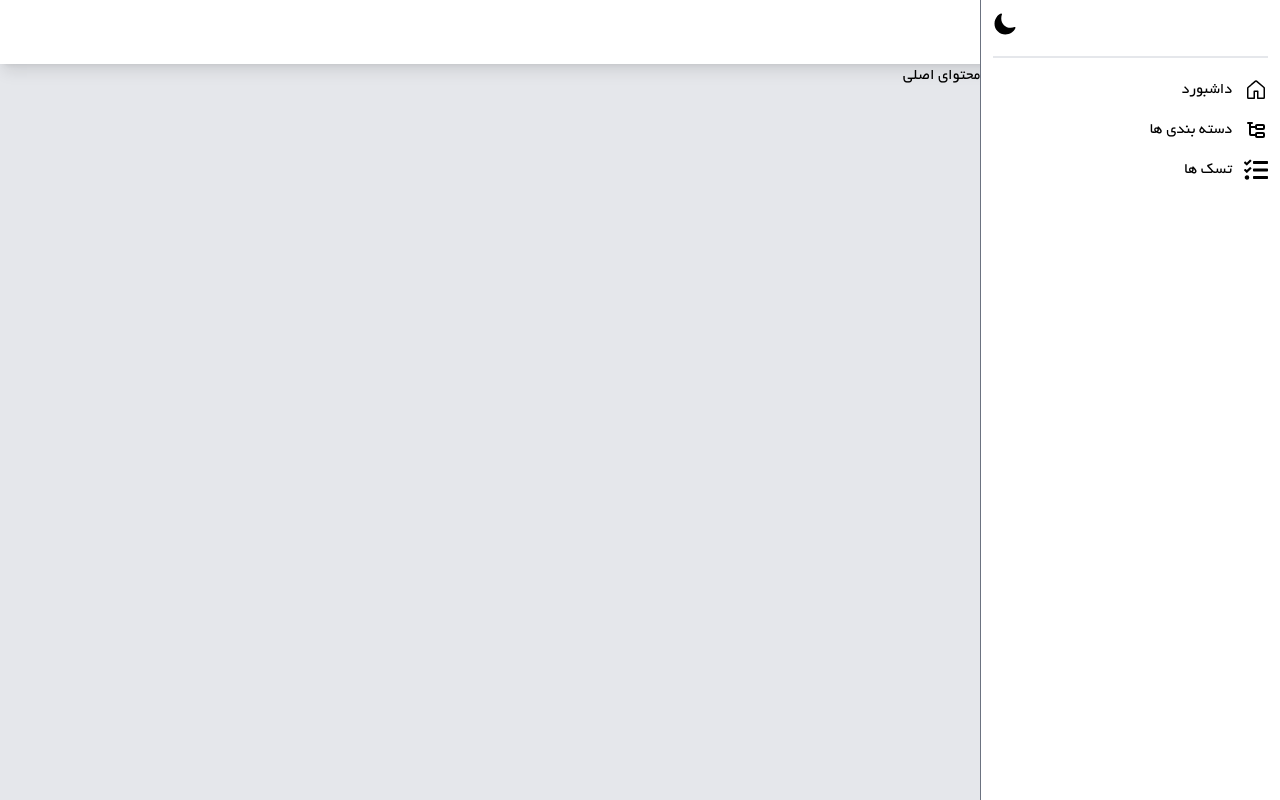
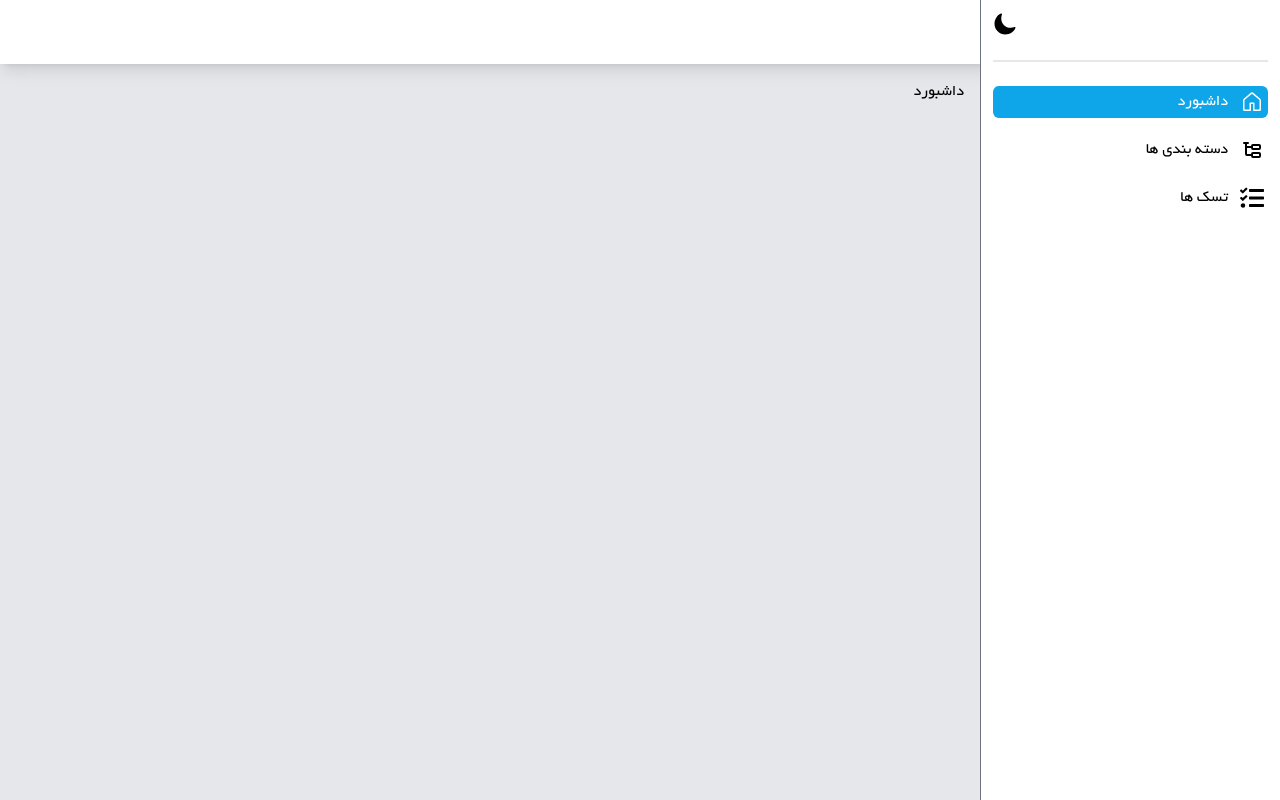
Before and after one commit to qasemB/React_TypeScript_Education_Project, a React app: page / in a window 1280 px wide. Built offline with nearby package versions, Linux system fonts and the light colour scheme; the HTML template or start-up script is replaced by a standard one.

Commit message:
part-C12-routing_implementation

```diff
--- a/package.json
+++ b/package.json
@@ -14,7 +14,9 @@
     "react": "^18.3.1",
     "react-dom": "^18.3.1",
     "react-icons": "^5.4.0",
-    "react-redux": "^9.1.2"
+    "react-redux": "^9.1.2",
+    "react-router": "^7.0.2",
+    "react-router-dom": "^7.0.2"
   },
   "devDependencies": {
     "@eslint/js": "^9.13.0",
--- a/src/layout/content/Content.tsx
+++ b/src/layout/content/Content.tsx
@@ -1,6 +1,19 @@
+import { Route, Routes } from "react-router";
+import Dashboard from "../../page/dashboard/Dashboard";
+import Categories from "../../page/categories/Categories";
+import Tasks from "../../page/tasks/Tasks";
+
 const Content = () => {
     return (
-        <section id="content" className="fixed top-0 left-0 w-full h-screen md:pr-app_sidebar_w pt-app_header_h bg-gray-200 dark:bg-gray-600">محتوای اصلی</section>
+        <section id="content" className="fixed top-0 left-0 w-full h-screen md:pr-app_sidebar_w pt-app_header_h bg-gray-200 dark:bg-gray-600 overflow-y-auto">
+            <div className="w-full p-4">
+                <Routes>
+                    <Route path="/" element={<Dashboard/>}/>
+                    <Route path="/categories" element={<Categories/>}/>
+                    <Route path="/tasks" element={<Tasks/>}/>
+                </Routes>
+            </div>
+        </section>
     );
 };
 
--- a/src/layout/sidebar/Sidebar.tsx
+++ b/src/layout/sidebar/Sidebar.tsx
@@ -15,11 +15,11 @@ const Sidebar = () => {
     >
       <div className="h-full w-full">
         <TopActionElements />
-        <hr className="my-5 border-b dark:border-gray-500" />
+        <hr className="my-6 border-b dark:border-gray-500" />
         <ul className="space-y-4">
-          <SidebarItem title="داشبورد" Icon={GoHome}/>
-          <SidebarItem title="دسته بندی ها" Icon={TbSubtask}/>
-          <SidebarItem title="تسک ها" Icon={FaTasks}/>
+          <SidebarItem to={"/"} title="داشبورد" Icon={GoHome}/>
+          <SidebarItem to={"/categories"} title="دسته بندی ها" Icon={TbSubtask}/>
+          <SidebarItem to={"/tasks"} title="تسک ها" Icon={FaTasks}/>
         </ul>
       </div>
     </section>
--- a/src/layout/sidebar/SidebarItem.tsx
+++ b/src/layout/sidebar/SidebarItem.tsx
@@ -1,16 +1,18 @@
 import { IconType } from "react-icons";
+import { NavLink, To } from "react-router";
 
 type SidebarItemType = {
   title: string;
   Icon: IconType;
+  to: To;
 };
-const SidebarItem = ({ Icon, title }: SidebarItemType) => {
+const SidebarItem = ({ Icon, title, to }: SidebarItemType) => {
   return (
     <li>
-      <span className="flex items-center gap-3">
-        <Icon size={24}/>
+      <NavLink to={to} className={({isActive})=>`flex items-center gap-3 p-1 rounded-md transition-all ${isActive && "bg-sky-500 text-white"}`}>
+        <Icon size={24} />
         {title}
-      </span>
+      </NavLink>
     </li>
   );
 };
--- a/src/main.tsx
+++ b/src/main.tsx
@@ -4,11 +4,14 @@ import "./index.css";
 import App from "./App.tsx";
 import { Provider } from "react-redux";
 import store from "./redux/store";
+import { BrowserRouter } from "react-router";
 
 createRoot(document.getElementById("root")!).render(
-  <Provider store={store}>
-    <StrictMode>
-      <App />
-    </StrictMode>
-  </Provider>
+  <BrowserRouter>
+    <Provider store={store}>
+      <StrictMode>
+        <App />
+      </StrictMode>
+    </Provider>
+  </BrowserRouter>
 );
--- /dev/null
+++ b/src/page/categories/Categories.tsx
@@ -0,0 +1,9 @@
+const Categories = () => {
+    return (
+        <div>
+            دسته بندی ها
+        </div>
+    );
+};
+
+export default Categories;
--- /dev/null
+++ b/src/page/dashboard/Dashboard.tsx
@@ -0,0 +1,9 @@
+const Dashboard = () => {
+    return (
+        <div>
+            داشبورد
+        </div>
+    );
+};
+
+export default Dashboard;
--- /dev/null
+++ b/src/page/tasks/Tasks.tsx
@@ -0,0 +1,9 @@
+const Tasks = () => {
+    return (
+        <div>
+            تسک ها
+        </div>
+    );
+};
+
+export default Tasks;
```
Also changed, not shown: 1 other file (tests, documents, lock files or other folders).
